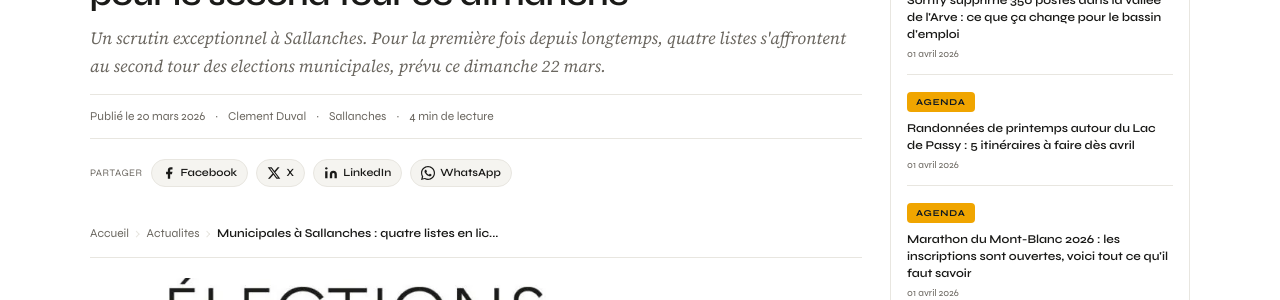
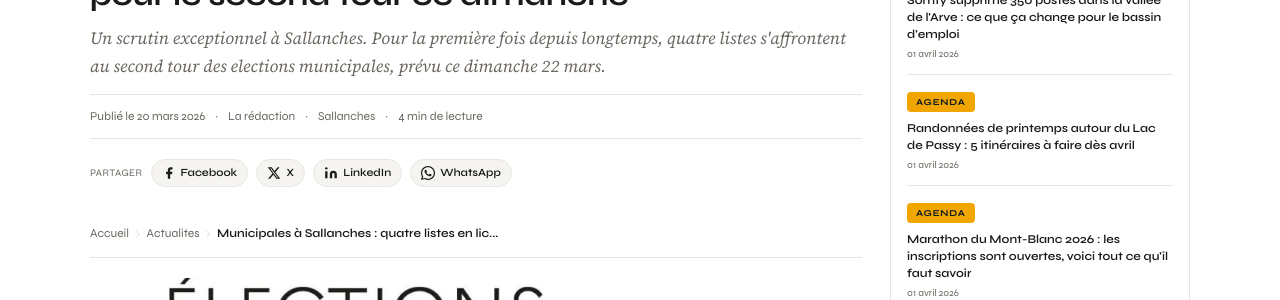
Before and after one commit to DuvalDVL/sallanches.info, a Jekyll site: the page built from _posts/actualites/2026-03-20-municipales-sallanches-second-tour.md, in a window 1280 px wide and 900 px high. Shown: the part 226-526 px from the top of the window. Built offline with Jekyll 4.4.1, drawn with Linux system fonts in a browser that asks for light colours.

Commit message:
Update 2026-03-20-municipales-sallanches-second-tour.md

```diff
--- a/_posts/actualites/2026-03-20-municipales-sallanches-second-tour.md
+++ b/_posts/actualites/2026-03-20-municipales-sallanches-second-tour.md
@@ -6,7 +6,7 @@ date: 2026-03-20
 time: "21h00"
 breaking: false
 category: Actualites
-author: Clement Duval
+author: La rédaction
 ville: Sallanches
 reading_time: 4
 image: /assets/img/articles/municipales-sallanches-2026.webp
```
